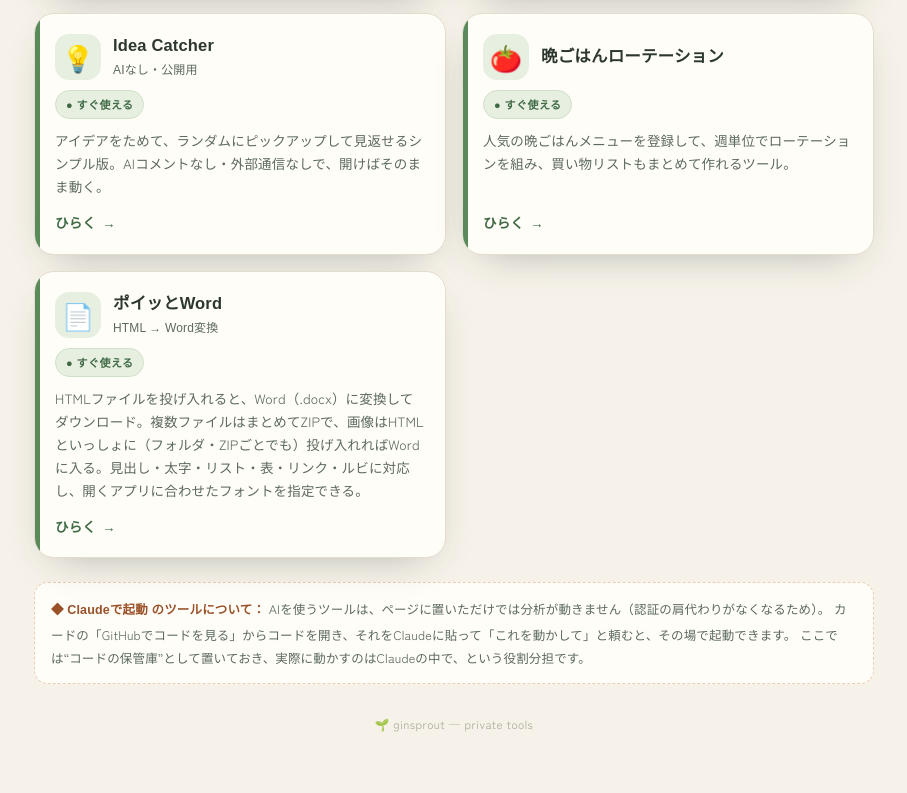
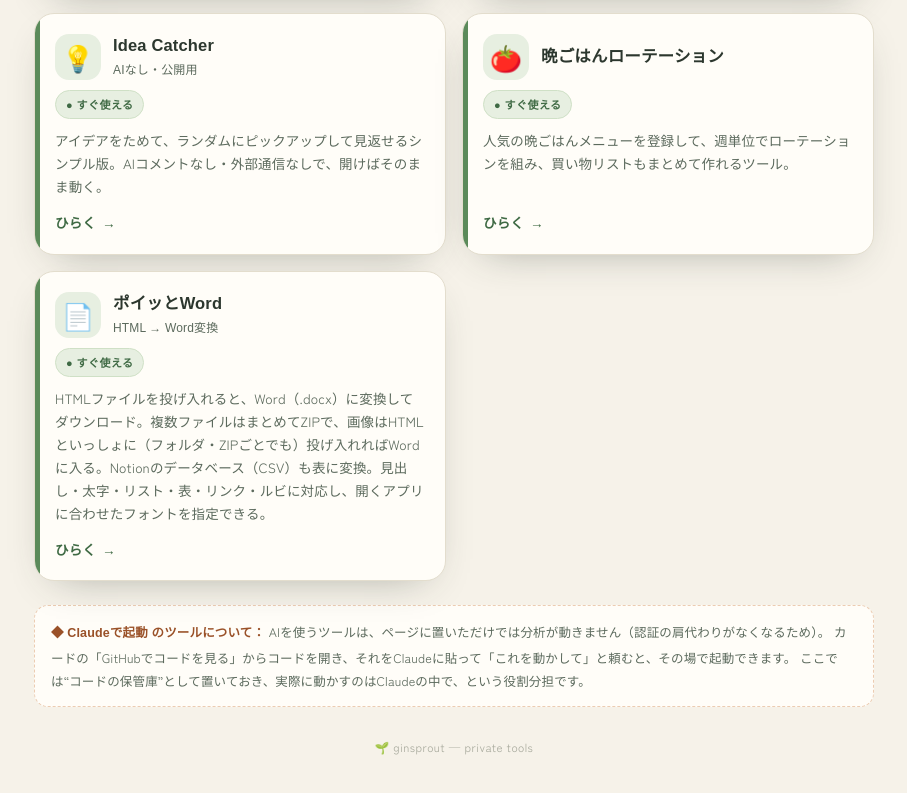
Before and after one commit to ginsprout/tools, a plain HTML site: page index.html in a window 1280 px wide. Shown: the part 2096-2889 px from the top of the page, without its empty margins (186-1093 px from the left). Drawn offline with Linux system fonts and the light colour scheme; a web font is replaced by a local one.

Commit message:
index: mention CSV table support in ポイッとWord card
Co-Authored-By: Claude Opus 5.5 <noreply@anthropic.com>

```diff
--- a/index.html
+++ b/index.html
@@ -287,7 +287,7 @@
         <h3>ポイッとWord<br><span style="font-size:12px;font-weight:500;color:var(--ink-soft)">HTML → Word変換</span></h3>
       </div>
       <span class="badge static">● すぐ使える</span>
-      <p>HTMLファイルを投げ入れると、Word（.docx）に変換してダウンロード。複数ファイルはまとめてZIPで、画像はHTMLといっしょに（フォルダ・ZIPごとでも）投げ入れればWordに入る。見出し・太字・リスト・表・リンク・ルビに対応し、開くアプリに合わせたフォントを指定できる。</p>
+      <p>HTMLファイルを投げ入れると、Word（.docx）に変換してダウンロード。複数ファイルはまとめてZIPで、画像はHTMLといっしょに（フォルダ・ZIPごとでも）投げ入れればWordに入る。Notionのデータベース（CSV）も表に変換。見出し・太字・リスト・表・リンク・ルビに対応し、開くアプリに合わせたフォントを指定できる。</p>
       <span class="go">ひらく <span class="arr">→</span></span>
     </a>
 
```
